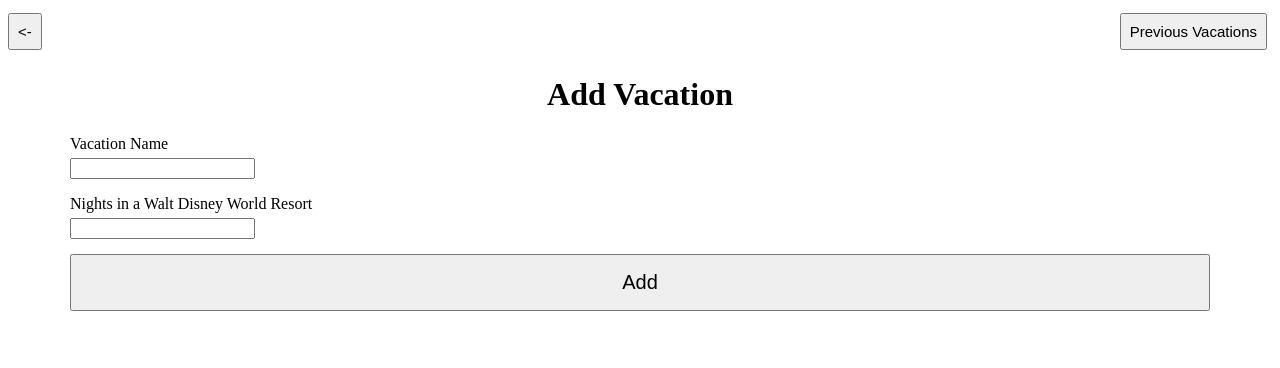
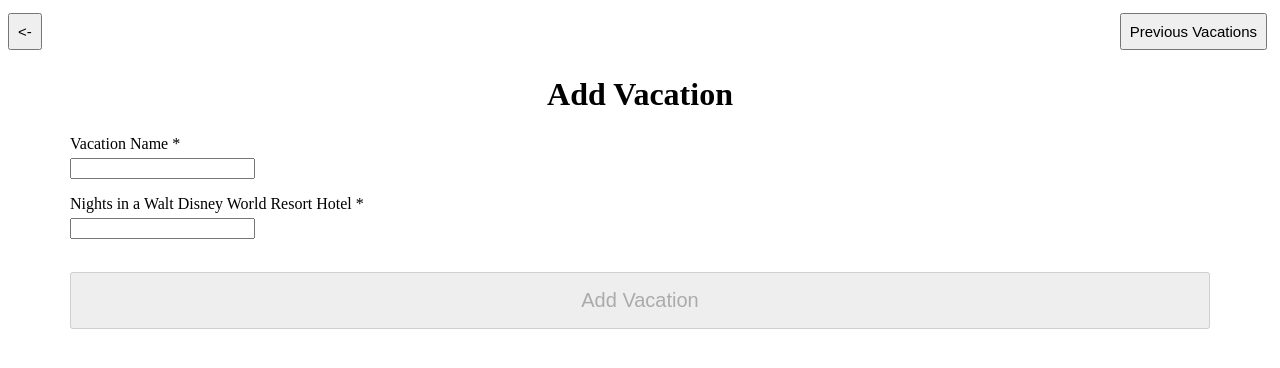
Before and after one commit to christinakerr/disney-dining-tracker, a React (Create React App) app in the folder client/: page /add-vacation in a window 1280 px wide. Shown: the top 368 px of the page. Built offline with nearby package versions, Linux system fonts and the light colour scheme.

Commit message:
Switched add vacation form to controlled component

```diff
--- a/client/src/pages/AddVacation.js
+++ b/client/src/pages/AddVacation.js
@@ -8,12 +8,20 @@ import Header from "../components/Header.js"
 import { v4 as uuidv4 } from 'uuid';
 import { useDispatch } from 'react-redux';
 import { useHistory } from 'react-router-dom'
-
+import { useState } from 'react';
 
 function AddVacation() {
 
     const dispatch = useDispatch();
     const history = useHistory();
+
+    const [nameInput, setNameInput] = useState()
+    const [nightsInput, setNightsInput] = useState()
+
+    let disabled = false;
+    if (!nameInput || !nightsInput){
+        disabled = true;
+    }
 
     function handleSubmit(event) {
         event.preventDefault();
@@ -38,9 +46,10 @@ function AddVacation() {
             <Container>
                 <H1>Add Vacation</H1>
                 <Form id="addVacation" onSubmit={handleSubmit}>
-                    <Input type="text" label="Vacation Name" input="vacation-name" />
-                    <Input type="number" pattern="[0-9]*" label="Nights in a Walt Disney World Resort" input="vacation-days" />
-                    <Button big type="submit" form="addVacation" value="Add Vacation">Add</Button>
+                    <Input type="text" label="Vacation Name *" input="vacation-name" stateProp={nameInput} onChange={(e) => setNameInput(e.target.value)} />
+                    <Input type="number" pattern="[0-9]*" label="Nights in a Walt Disney World Resort Hotel *" input="vacation-days" stateProp={nightsInput} onChange={(e) => setNightsInput(e.target.value)} />
+                    <br />
+                    <Button big type="submit" form="addVacation" value="Add Vacation" disabled={disabled}>Add Vacation</Button>
                 </Form>
             </Container>
         </div>
```
